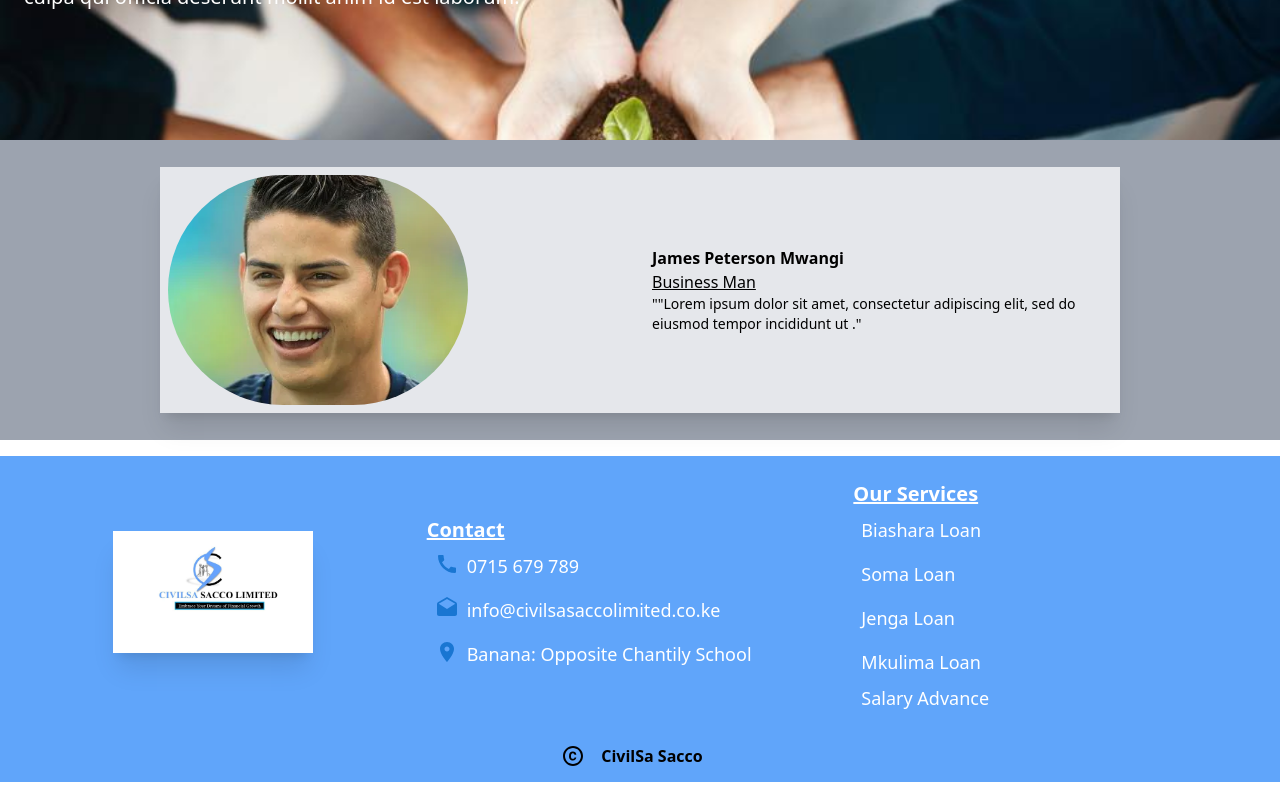
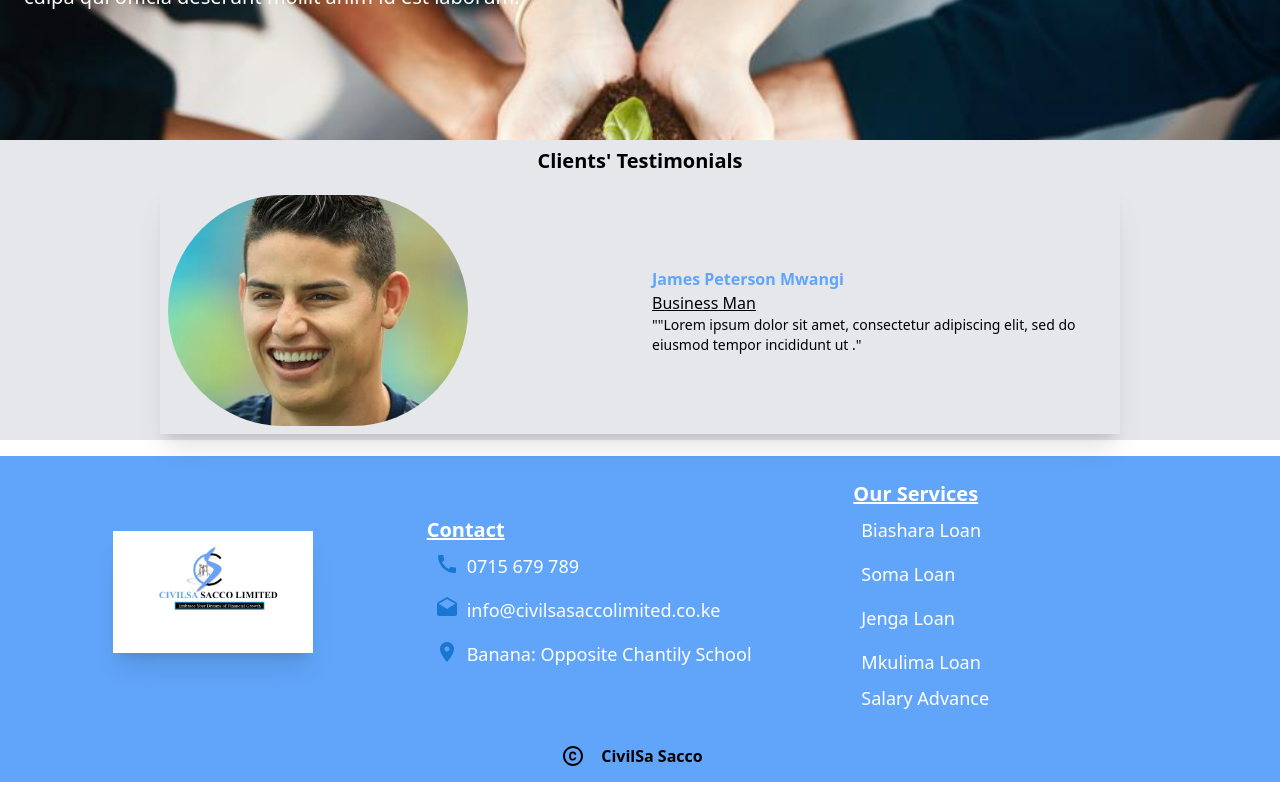
Before and after one commit to Zackius/Civilsa-Sacco, a React (Create React App) app: page / in a window 1280 px wide. Shown: the part 2409-3209 px from the top of the page. Built offline with nearby package versions, Linux system fonts and the light colour scheme; what tw-elements would draw is missing.

Commit message:
Clients' testimonials

```diff
--- a/src/Components/Testimonials.js
+++ b/src/Components/Testimonials.js
@@ -3,13 +3,14 @@ import { james } from '../img'
 
 const Testimonials = () => {
   return (
-    <section className='md:h-[300px] bg-gray-400 grid  grid-cols-1 place-items-center container '>
-        <div className="flex  gap-2   justify-between place-items-center bg-gray-200 shadow-xl ">
+    <section className='md:h-[300px] bg-gray-200 grid  grid-cols-1 place-items-center container '>
+         <h2 className='text-lg md:text-xl font-bold '>Clients'  Testimonials </h2>
+      <div className="flex  gap-2   justify-between place-items-center bg-gray-200 shadow-xl ">
           <div className="flex-1 justify-center m-2 ">
             <img className="max-w-[150px] md:max-w-[300px] rounded-full" src={james} alt="" />
           </div>
           <div className=" flex-1  ">
-            <h1 className=" font-bold ">
+            <h1 className=" font-bold  text-blue-400">
        James Peterson Mwangi
             </h1>
             <p  className='underline'>Business Man </p>
```
